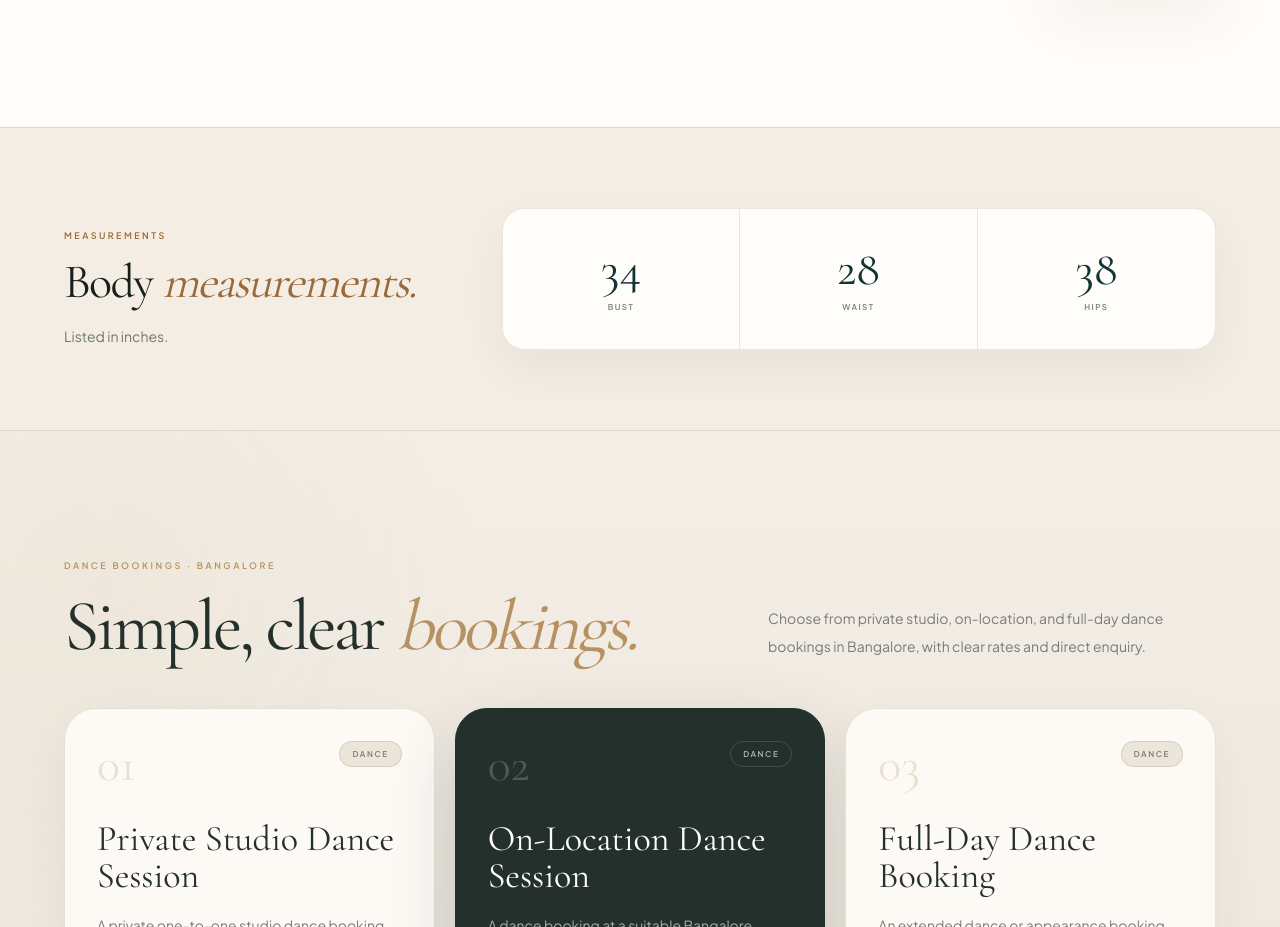
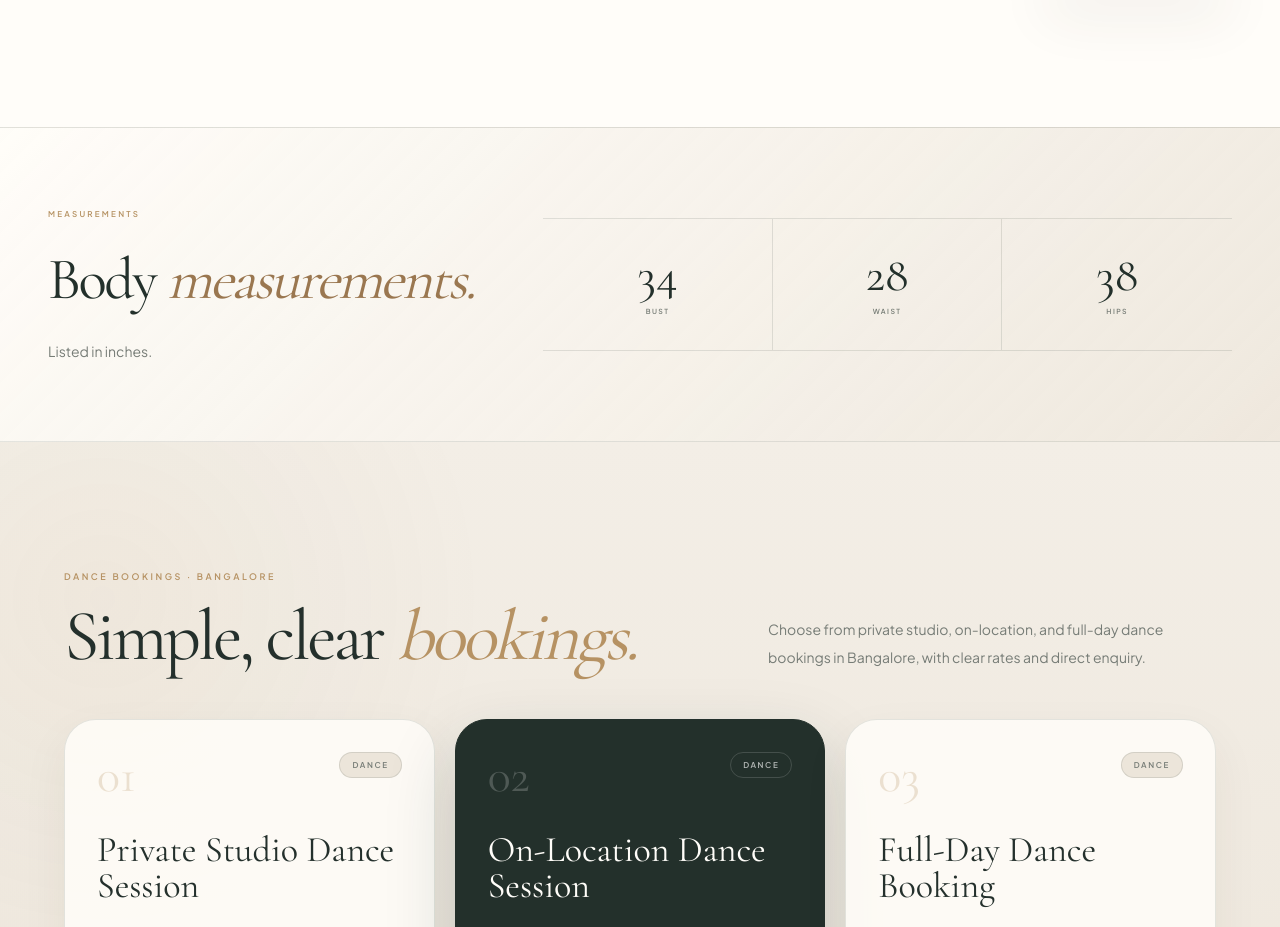
Before and after one commit to MohitAhlawat93/dancer-portfolio, a Next.js app: page / in a window 1280 px wide. Shown: the part 2731-3658 px from the top of the page. Built offline with nearby package versions, Linux system fonts and the light colour scheme; no server answers.

Commit message:
design: refine body measurements with minimal layout

```diff
--- a/components/sections/BodyMeasurements.tsx
+++ b/components/sections/BodyMeasurements.tsx
@@ -4,37 +4,29 @@ export function BodyMeasurements() {
   return (
     <section
       aria-labelledby="measurements-title"
-      className="relative overflow-hidden border-y border-[#1f2926]/10 bg-[#f3ede4] px-5 py-16 sm:px-6 sm:py-20 lg:px-16"
+      className="section-mist relative overflow-hidden border-y border-line px-5 py-16 sm:px-7 sm:py-20 lg:px-12"
     >
-      <div className="mx-auto max-w-[1500px]">
-        <div className="grid gap-9 lg:grid-cols-[.72fr_1.28fr] lg:items-end">
+      <div className="mx-auto max-w-[1440px]">
+        <div className="grid gap-9 lg:grid-cols-[.8fr_1.2fr] lg:items-center">
           <div>
-            <p className="text-[9px] font-bold uppercase tracking-[.27em] text-[#9a6a3a]">
-              Measurements
-            </p>
+            <p className="text-[8px] font-bold uppercase tracking-[.28em] text-accent">Measurements</p>
             <h2
               id="measurements-title"
-              className="mt-4 font-display text-4xl font-light tracking-[-.035em] text-[#18201e] sm:text-5xl"
+              className="mt-4 font-display text-[clamp(2.8rem,4.6vw,4.6rem)] font-light tracking-[-.04em] text-deep"
             >
-              Body <span className="italic text-[#9a6a3a]">measurements.</span>
+              Body <span className="italic text-[#9a7750]">measurements.</span>
             </h2>
-            <p className="mt-4 max-w-md text-sm leading-7 text-[#707773]">
-              Listed in inches.
-            </p>
+            <p className="mt-4 text-sm text-muted">Listed in inches.</p>
           </div>
 
-          <div className="grid grid-cols-3 overflow-hidden rounded-[1.4rem] border border-[#1f2926]/10 bg-[#fffdf9] shadow-[0_18px_45px_rgba(65,50,33,.06)]">
+          <div className="grid grid-cols-3 border-y border-line">
             {siteContent.bodyMeasurements.map((measurement) => (
               <div
                 key={measurement.label}
-                className="border-r border-[#1f2926]/10 px-4 py-7 text-center last:border-r-0 sm:px-7 sm:py-9"
+                className="border-r border-line px-3 py-6 text-center last:border-r-0 sm:px-6 sm:py-8"
               >
-                <p className="font-display text-4xl font-light text-[#123338] sm:text-5xl">
-                  {measurement.value}
-                </p>
-                <p className="mt-2 text-[8px] font-bold uppercase tracking-[.18em] text-[#777d79]">
-                  {measurement.label}
-                </p>
+                <p className="font-display text-4xl font-light text-deep sm:text-5xl">{measurement.value}</p>
+                <p className="mt-2 text-[7px] font-bold uppercase tracking-[.2em] text-muted">{measurement.label}</p>
               </div>
             ))}
           </div>
```
